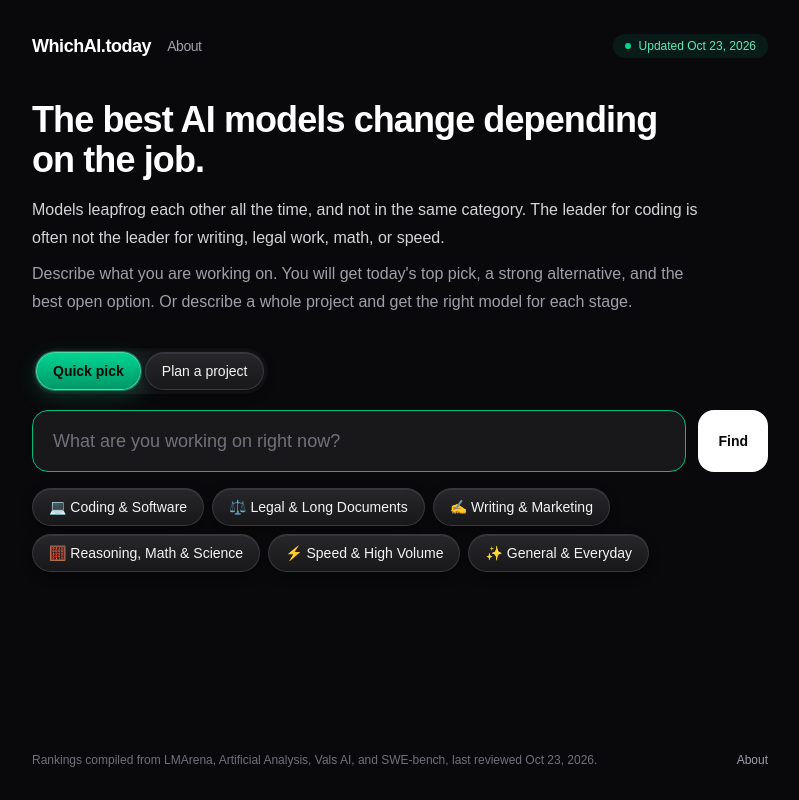
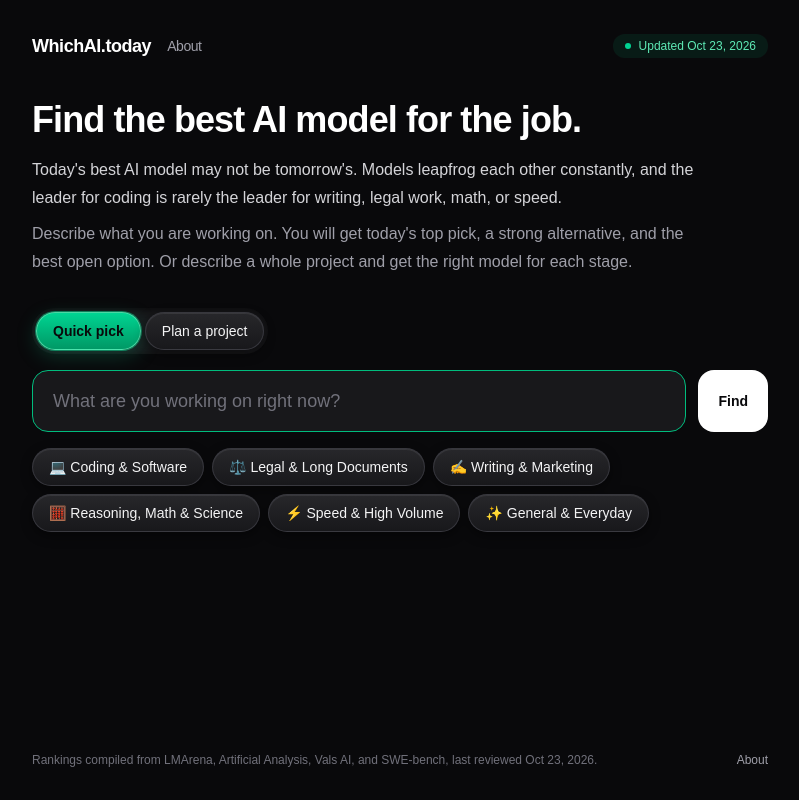
Before and after one commit to dutilpierce/whichai-today, a Next.js app: page / in a window 1280 px wide. Shown: the whole page, without its empty margins (240-1039 px from the left). Built offline with nearby package versions, Linux system fonts and the light colour scheme.

Commit message:
Rewrite the headline and titles around finding the best AI model for the job.
Co-authored-by: Cursor <cursoragent@cursor.com>

```diff
--- a/app/layout.tsx
+++ b/app/layout.tsx
@@ -5,7 +5,7 @@ import { JsonLd } from "@/components/JsonLd";
 import "./globals.css";
 
 const description =
-  "Find which AI model is best right now for coding, writing, legal work, math, or speed. WhichAI.today compares today's leaders, alternatives, and open-source options from live public benchmarks.";
+  "Today's best AI model may not be tomorrow's. Find the top model right now for coding, writing, legal work, math, or speed, plus an alternative and an open-source pick, based on public benchmarks.";
 
 const geistSans = Geist({
   variable: "--font-geist-sans",
@@ -20,13 +20,13 @@ const geistMono = Geist_Mono({
 export const metadata: Metadata = {
   metadataBase: new URL("https://whichai.today"),
   title: {
-    default: "Which AI Model Is Best Right Now? | WhichAI.today",
+    default: "Find the Best AI Model for the Job | WhichAI.today",
     template: "%s | WhichAI.today",
   },
   description,
   alternates: { canonical: "/" },
   openGraph: {
-    title: "Which AI Model Is Best Right Now?",
+    title: "Find the best AI model for the job",
     description,
     url: "https://whichai.today",
     siteName: "WhichAI.today",
@@ -34,7 +34,7 @@ export const metadata: Metadata = {
   },
   twitter: {
     card: "summary_large_image",
-    title: "Which AI Model Is Best Right Now?",
+    title: "Find the best AI model for the job",
     description,
   },
 };
--- a/app/opengraph-image.tsx
+++ b/app/opengraph-image.tsx
@@ -2,7 +2,7 @@ import { ImageResponse } from "next/og";
 import models from "@/lib/models.json";
 
 export const alt =
-  "WhichAI.today: the best AI models change depending on the job.";
+  "WhichAI.today: find the best AI model for the job.";
 export const size = { width: 1200, height: 630 };
 export const contentType = "image/png";
 
@@ -32,7 +32,7 @@ export default function OpenGraphImage() {
             maxWidth: 980,
           }}
         >
-          The best AI models change depending on the job.
+          Find the best AI model for the job.
         </div>
         <div
           style={{
--- a/app/page.tsx
+++ b/app/page.tsx
@@ -127,12 +127,12 @@ export default function Home() {
 
       <main className="mx-auto flex w-full max-w-3xl flex-1 flex-col px-4 pb-12 pt-10">
         <h1 className="max-w-2xl text-3xl font-semibold tracking-tight text-white sm:text-4xl">
-          The best AI models change depending on the job.
+          Find the best AI model for the job.
         </h1>
         <p className="mt-4 max-w-2xl text-base leading-7 text-zinc-300">
-          Models leapfrog each other all the time, and not in the same category.
-          The leader for coding is often not the leader for writing, legal work,
-          math, or speed.
+          Today&apos;s best AI model may not be tomorrow&apos;s. Models leapfrog
+          each other constantly, and the leader for coding is rarely the leader
+          for writing, legal work, math, or speed.
         </p>
         <p className="mt-2 max-w-2xl text-base leading-7 text-zinc-400">
           Describe what you are working on. You will get today&apos;s top pick, a
```
